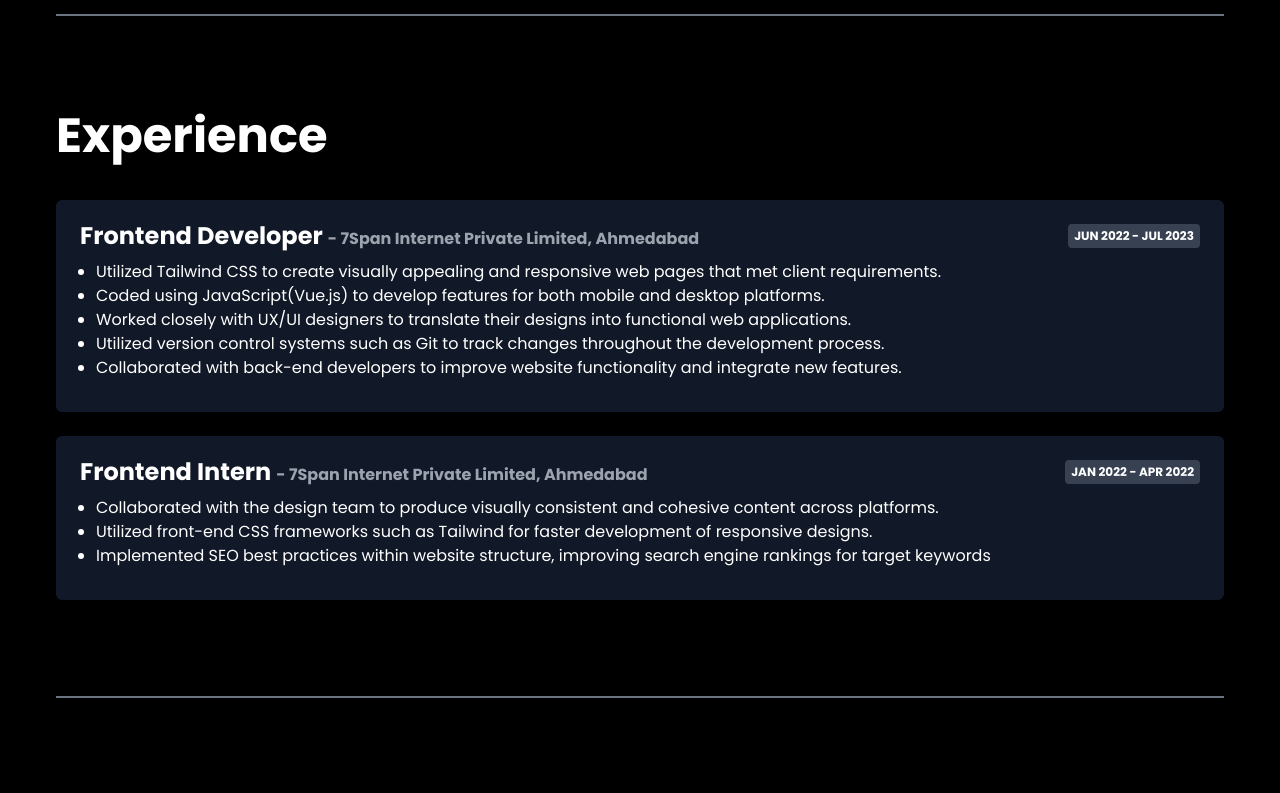
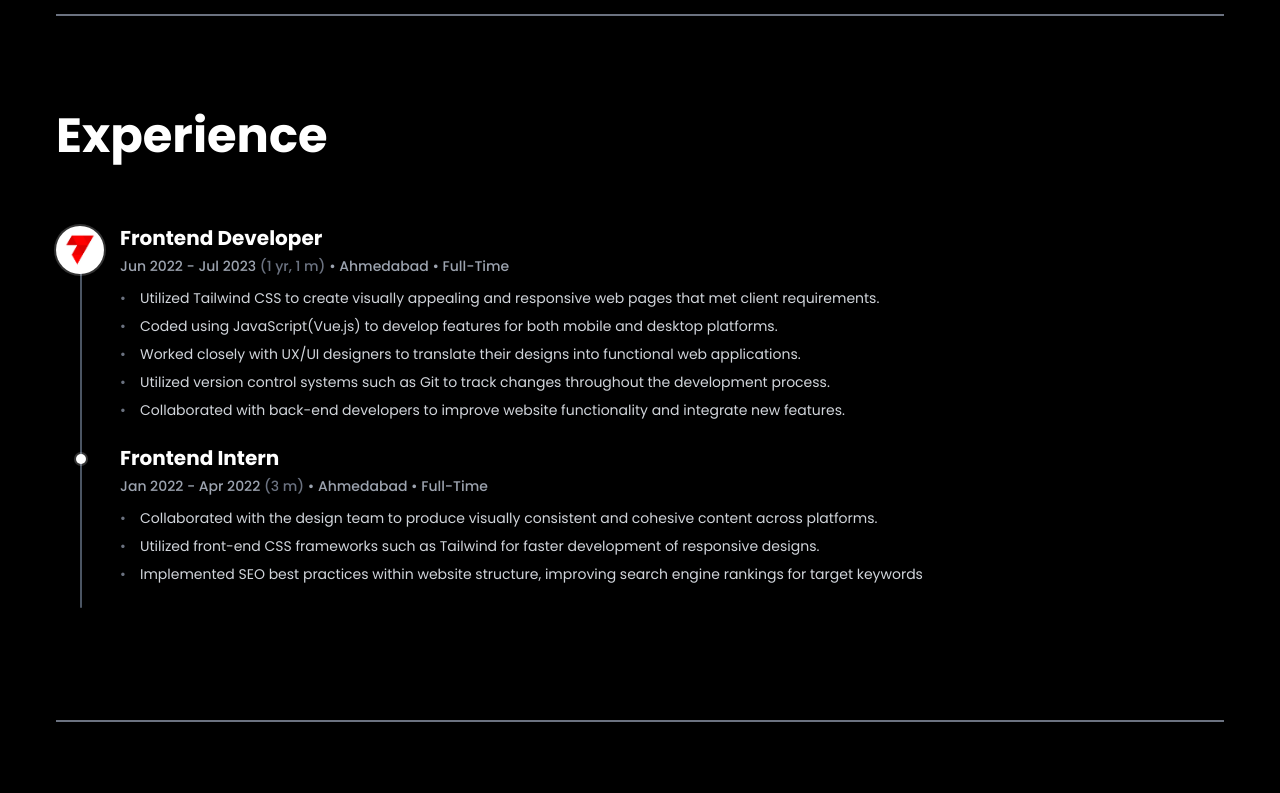
Before and after one commit to JenilGajjar20/Portfolio, a Vue app: page / in a window 1280 px wide. Shown: the part 705-1498 px from the top of the page. Built offline with nearby package versions, Linux system fonts and the light colour scheme.

Commit message:
experience section updated

```diff
--- a/src/components/Experience.vue
+++ b/src/components/Experience.vue
@@ -2,32 +2,57 @@
   <div class="experience">
     <div class="experience-content">
       <div class="content-header">
-        <h2>Experience</h2>
+        <h2 class="text-4xl font-bold mb-6">Experience</h2>
       </div>
       <div class="experience-cards">
-        <div class="cards-content">
-          <template v-for="exp in experienceDetails" :key="exp.id">
+        <div class="experience-cards__content">
+          <template
+            v-for="(companyGroup, index) in groupedExperiences"
+            :key="index"
+          >
+            <div class="company-logo">
+              <img
+                :src="getCompanyLogo(companyGroup[0].company_name)"
+                :alt="companyGroup[0].company_name + ' logo'"
+                class="company-logo-img"
+              />
+            </div>
+
+            <div class="company-experiences">
+              <template v-for="exp in companyGroup" :key="exp.id">
                 <div class="card" v-if="exp.show">
                   <div class="card-top">
-                <h4>
+                    <div>
+                      <h4 class="role-title">
                         {{ exp.role }}
-                  <span>
-                    {{ "- " + exp.company_name + ", " + exp.location }}
-                  </span>
+                        <div class="verification-icon" v-if="exp.current">
+                          ✓
+                        </div>
                       </h4>
-                <p>
+                      <p class="company-subtitle">
                         {{
-                    exp.start_date.toUpperCase() +
+                          exp.start_date +
                           " - " +
-                    (exp.end_date ? exp.end_date.toUpperCase() : "PRESENT")
+                          (exp.end_date ? exp.end_date : "Present")
                         }}
+                        <span class="duration">{{
+                          calculateDuration(exp.start_date, exp.end_date)
+                        }}</span>
+                        • {{ exp.location }}
+                        <span>• Full-Time</span>
                       </p>
                     </div>
+                  </div>
                   <ul class="card-mid">
-                <li v-for="desc in exp.description" :key="desc">
+                    <li
+                      v-for="(desc, descIndex) in exp.description"
+                      :key="descIndex"
+                    >
                       {{ desc }}
                     </li>
                   </ul>
+                </div>
+              </template>
             </div>
           </template>
         </div>
@@ -37,11 +62,68 @@
 </template>
 
 <script setup>
+import { onMounted, ref, computed } from "vue";
 import expData from "@/data/experience/data.json";
 
-import { onMounted, ref } from "vue";
+let experienceDetails = ref([]);
 
-let experienceDetails = ref([]);
+const groupedExperiences = computed(() => {
+  const sorted = [...experienceDetails.value].sort((a, b) => {
+    const dateA = new Date(a.start_date);
+    const dateB = new Date(b.start_date);
+    return dateB - dateA;
+  });
+
+  const groupedByCompany = {};
+  sorted.forEach((exp) => {
+    if (exp.show !== false) {
+      if (!groupedByCompany[exp.company_name]) {
+        groupedByCompany[exp.company_name] = [];
+      }
+      groupedByCompany[exp.company_name].push(exp);
+    }
+  });
+
+  return Object.values(groupedByCompany);
+});
+
+const calculateDuration = (startDate, endDate) => {
+  const start = new Date(startDate);
+  const end = endDate ? new Date(endDate) : new Date();
+
+  const yearDiff = end.getFullYear() - start.getFullYear();
+  const monthDiff = end.getMonth() - start.getMonth();
+
+  let totalMonths = yearDiff * 12 + monthDiff;
+  if (end.getDate() < start.getDate()) {
+    totalMonths--;
+  }
+
+  const years = Math.floor(totalMonths / 12);
+  const months = totalMonths % 12;
+
+  let result = "";
+  if (years > 0) {
+    result += `${years} yr`;
+    if (years > 1) result += "s";
+  }
+
+  if (months > 0) {
+    if (result) result += ", ";
+    result += `${months} m`;
+  }
+
+  return `(${result})`;
+};
+
+const getCompanyLogo = (companyName) => {
+  const logoMap = {
+    "7Span Internet Private Limited": "/images/7Span.png",
+    "Rejig Digital": "/images/rejig-digital.png",
+  };
+
+  return logoMap[companyName] || "/assets/logos/default-logo.svg";
+};
 
 onMounted(() => {
   experienceDetails.value = expData;
@@ -51,27 +133,66 @@ onMounted(() => {
 <style lang="scss">
 .experience-cards {
   @apply pt-4 lg:pt-10;
-  .cards-content {
-    @apply space-y-6;
-    .card {
-      @apply pt-5 bg-gray-900 rounded-md p-6;
-      &-top {
-        @apply lg:flex lg:items-center lg:justify-between;
-        h4 {
-          @apply font-bold text-lg lg:text-2xl;
-          span {
-            @apply text-base text-gray-400;
+
+  &__content {
+    @apply relative pl-16;
+
+    &:before {
+      @apply content-[''] absolute bg-gray-600 h-full w-0.5 rounded left-6 top-6 bottom-0;
     }
   }
-        p {
-          @apply my-1 text-xs font-bold text-white bg-gray-700 py-1 px-1.5 rounded w-fit;
+
+  .company-logo {
+    @apply absolute left-0 z-10;
+    margin-top: 2px;
+
+    &-img {
+      @apply w-12 h-12 object-cover rounded-full bg-white;
+      box-shadow: 0 0 0 2px rgba(255, 255, 255, 0.2);
     }
   }
+
+  .company-experiences {
+    @apply mb-10 relative;
+
+    &:before {
+      @apply content-[''] absolute bg-gray-600 h-full w-0.5 rounded top-6 bottom-0 -left-11 hidden;
+    }
+  }
+
+  .card {
+    @apply mb-6 relative;
+
+    &:before {
+      @apply content-[''] absolute bg-white w-2.5 h-2.5 rounded-full -left-11 top-2.5;
+      box-shadow: 0 0 0 2px rgba(255, 255, 255, 0.2);
+    }
+
+    &-top {
+      @apply mb-3;
+
+      .role-title {
+        @apply font-bold text-xl flex items-center gap-2;
+
+        .verification-icon {
+          @apply text-white bg-green-700 rounded-full w-5 h-5 flex items-center justify-center text-sm;
+        }
+      }
+
+      .company-subtitle {
+        @apply text-sm text-gray-400 mt-1 font-medium;
+
+        .duration {
+          @apply text-gray-500;
+        }
+      }
+    }
+
     &-mid {
-        @apply text-sm py-2 lg:text-base;
+      @apply text-sm text-gray-300 space-y-2;
+
       li {
-          @apply list-disc ml-4;
-        }
+        @apply relative pl-5 before:content-['•'] before:absolute before:left-0 before:text-gray-500;
       }
     }
   }
--- a/src/data/experience/data.json
+++ b/src/data/experience/data.json
@@ -10,7 +10,9 @@
     ],
     "start_date": "Aug 2024",
     "end_date": "",
-    "location": "Ahmedabad"
+    "location": "Ahmedabad",
+    "show": false,
+    "current": true
   },
   {
     "id": "exp_2",
```
Also changed, not shown: public/images/7Span.png (added), public/images/rejig-digital.png (added). Lines whose indentation alone changed are shown as unchanged.
